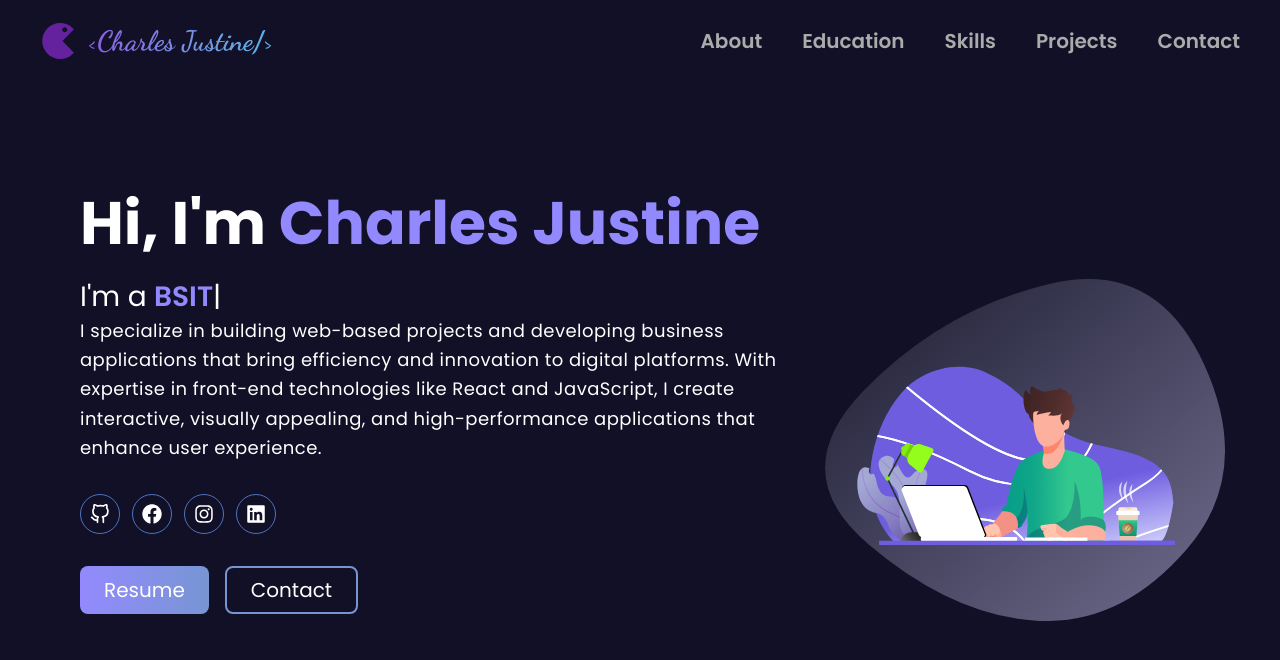
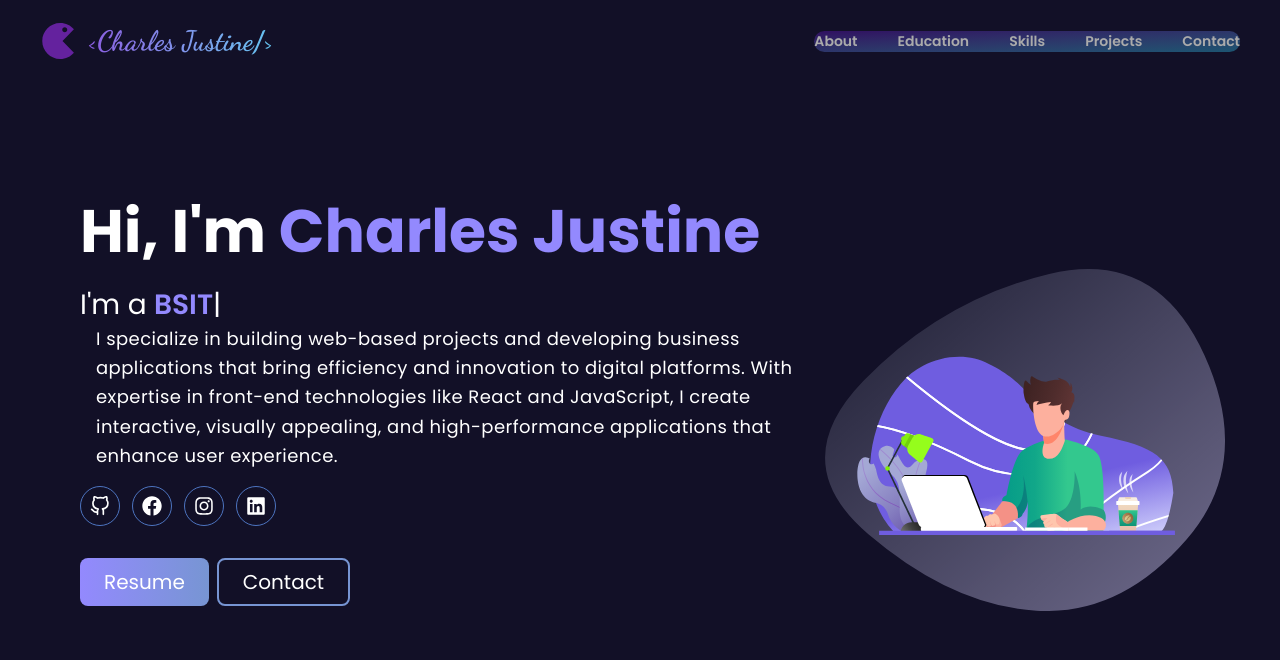
Before and after one commit to selrahcjstn/Portfolio, a React (Vite) app: page / in a window 1280 px wide. Shown: the top 660 px of the page. Built offline with nearby package versions, Linux system fonts and the light colour scheme.

Commit message:
Fix Navbar and Menu

```diff
--- a/src/components/Header.jsx
+++ b/src/components/Header.jsx
@@ -6,16 +6,15 @@ function Header() {
   const [menuOpen, setMenuOpen] = useState(false);
 
   return (
-    <header className="flex justify-between items-center py-5 px-5 md:px-10 bg-transparent w-full fixed z-50">
+    <header className="inline-flex bg-[#121027] justify-between items-center py-5 px-5 md:px-10 w-full fixed z-50">
       {/* Left Section */}
       <div className="flex items-center gap-3">
         <ImPacman className="text-[#64229e] text-4xl" />
-        <h1 className="text-[24px] md:text-[28px] font-bold bg-gradient-to-r from-[#8a5ce1] to-[#56b6e3] bg-clip-text text-transparent inline-block" style={{ fontFamily: "Dancing Script" }}>
+        <h1 className="text-[24px]  md:text-[28px] font-bold bg-gradient-to-r from-[#8a5ce1] to-[#63c4f0] bg-clip-text text-transparent inline-block" style={{ fontFamily: "Dancing Script" }}>
           {'<Charles Justine/>'}
         </h1>
       </div>
 
-      {/* Menu Button (Visible on Mobile) */}
       <button
         className="text-3xl lg:hidden"
         onClick={() => setMenuOpen(!menuOpen)}
@@ -24,9 +23,8 @@ function Header() {
         {menuOpen ? <IoMdClose /> : <IoIosMenu />}
       </button>
 
-      {/* Navigation Menu (Hidden by default on mobile) */}
-      <nav className={`absolute top-16 left-0 w-full bg-[#0f0d24] p-5 flex flex-col gap-5 items-center text-xl transition-all duration-300 lg:static lg:w-auto lg:bg-transparent lg:flex-row lg:items-center lg:p-0 lg:flex ${menuOpen ? "flex" : "hidden"}`}>
-        <ul className="flex flex-col lg:flex-row gap-5 lg:gap-10 text-[#ababab] font-semibold">
+      <nav className={` absolute top-16 right-5 rounded-[12px] px-6 py-5 bg-gradient-to-br from-[#300e61] to-[#1b5571] flex flex-col text-[14px] transition-all duration-300 lg:static lg:w-auto lg:bg-transparent lg:flex-row lg:items-center lg:p-0 lg:flex ${menuOpen ? "flex" : "hidden"}`}>
+        <ul className="text-white flex flex-col lg:flex-row gap-4 lg:gap-10 lg:text-[#ababab] lg:font-semibold">
           <li className="hover:text-white cursor-pointer transition-colors">About</li>
           <li className="hover:text-white cursor-pointer transition-colors">Education</li>
           <li className="hover:text-white cursor-pointer transition-colors">Skills</li>
--- a/src/components/Home.jsx
+++ b/src/components/Home.jsx
@@ -22,7 +22,7 @@ function Home() {
     }, []);
 
     return (
-        <section className="h-screen flex flex-col-reverse justify-around sm:flex-row items-center min-h-screen px-5 sm:px-10 md:px-20 gap-4 sm:gap-7">
+        <section className="min-w-[320px] h-screen flex flex-col-reverse justify-around sm:flex-row items-center min-h-screen px-5 sm:px-10 md:px-20 gap-4 sm:gap-7">
             {/* Left Section (Text + Socials) */}
             <div className="flex-1  flex flex-col gap-4 items-center text-center sm:text-left sm:items-start w-full">
                 <h1 className="text-2xl sm:text-4xl md:text-6xl font-bold leading-tight">
@@ -32,7 +32,7 @@ function Home() {
                     <p className="text-lg sm:text-xl md:text-[28px]">
                         I'm a <span className="text-[#9389fe] font-semibold" ref={el}></span>
                     </p>
-                    <p className="text-sm sm:text-base md:text-[18px] leading-relaxed tracking-wide">
+                    <p className="text-sm min-w-[420px] flex-nowrap px-4 sm:text-base md:text-[18px] leading-relaxed tracking-wide">
                         I specialize in building web-based projects and developing business applications that bring efficiency
                         and innovation to digital platforms. With expertise in front-end technologies like React and JavaScript,
                         I create interactive, visually appealing, and high-performance applications that enhance user experience.
@@ -40,7 +40,7 @@ function Home() {
                 </div>
 
                 {/* Social Icons */}
-                <div className="flex gap-3 mt-4">
+                <div className="flex gap-3 ">
                     <a className="w-9 sm:w-10 h-9 sm:h-10 cursor-pointer flex items-center justify-center rounded-full border border-[#4d74c0] hover:bg-[#4f4777] transition" href="">
                         <FiGithub className="text-lg sm:text-xl" />
                     </a>
@@ -56,7 +56,7 @@ function Home() {
                 </div>
 
                 {/* Buttons */}
-                <div className="flex gap-4 mt-4">
+                <div className="flex gap-2 mt-4">
                     <button className="cursor-pointer px-5 sm:px-6 py-2 text-white rounded-lg hover:opacity-75 text-base sm:text-lg md:text-xl bg-gradient-to-r from-[#9389fe] to-[#7795d3]">
                         Resume
                     </button>
@@ -67,7 +67,7 @@ function Home() {
                 </div>
             </div>
             {/* Right Section (Animation + Blob) */}
-            <div className="pt-10 mt-30 mb-15 flex flex-col items-center justify-center w-fit">
+            <div className="pt-10 mt-20 mb-10 flex flex-col items-center justify-center w-fit">
 
                 {/* Background Blob */}
                 <div className="absolute flex justify-center">
```
Also changed, not shown: src/components/Main.jsx (line endings or trailing spaces).
